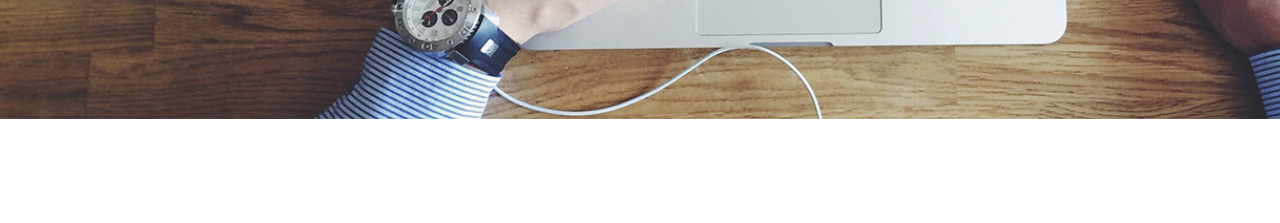
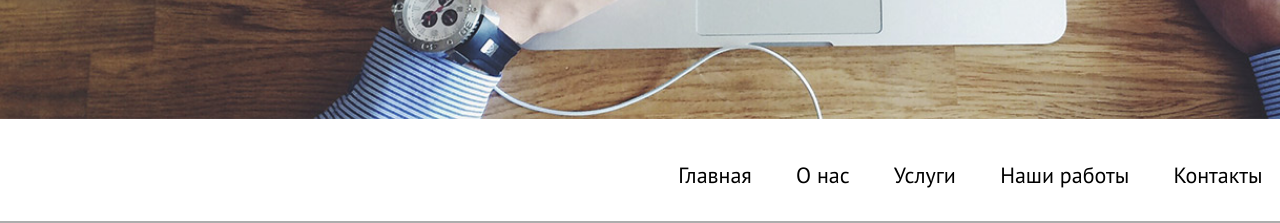
Before and after one commit to AsenchikA/WebAgency, a website: page src/index.html in a window 1280 px wide. Shown: the part 732-955 px from the top of the page. Before the commit the page ends 851 px from the top, so only its background shows below. Drawn offline with nearby package versions, Linux system fonts and the light colour scheme; files that its build step writes are made by us from their sources.

Commit message:
Верстка блока main-nav

```diff
--- a/src/index.html
+++ b/src/index.html
@@ -8,7 +8,7 @@
 </head>
 <body>
 <main>
-  <div class="promo">
+  <section class="promo">
     <div class="promo__container">
       <h2 class="promo__slogan">наши сайты заставляют работать ваш бизнес</h2>
       <div class="promo__text">Большинство веб-студий считают окончанием работы загрузку сайта в интернет. Но почти никто не умеет делать проекты, которые работают и приносят прибыль</div>
@@ -18,7 +18,18 @@
         <div class="advantages__item advantages__item--customers"><span class="advantages__number">218</span>постоянных клиентов</div>
       </div>
     </div>
-  </div>
+  </section>
+  <nav class="main-nav">
+    <div class="main-nav__container">
+      <ul class="main-menu">
+        <li class="main-menu__item"><a href="#" class="main-menu__link">Главная</a></li>
+        <li class="main-menu__item"><a href="#" class="main-menu__link">О нас</a></li>
+        <li class="main-menu__item"><a href="#" class="main-menu__link">Услуги</a></li>
+        <li class="main-menu__item"><a href="#" class="main-menu__link">Наши работы</a></li>
+        <li class="main-menu__item"><a href="#" class="main-menu__link">Контакты</a></li>
+    </ul>
+    </div>
+  </nav>
 </main>
 <script src="js/script.min.js"></script>
 </body>
--- /dev/null
+++ b/src/less/blocks/main-menu.less
@@ -0,0 +1,21 @@
+.main-menu {
+  margin: 0;
+  padding: 0;
+  list-style: none;
+  text-align: right;
+
+  &__item {
+    display: inline-block;
+    padding-left: 40px;
+  }
+
+  &__link {
+    text-decoration: none;
+    font-size: 22px;
+    color: #000;
+
+    &:hover {
+      color: #f6ae48;
+    }
+  }
+}
--- /dev/null
+++ b/src/less/blocks/main-nav.less
@@ -0,0 +1,9 @@
+.main-nav {
+  padding-top: 42px;
+  padding-bottom: 32px;
+  border-bottom: 2px solid #adadad;
+
+  &__container {
+    .container
+  }
+}
--- a/src/less/blocks/promo.less
+++ b/src/less/blocks/promo.less
@@ -22,8 +22,6 @@
   //   z-index:2;
   // }
 
-
-
   &__container {
     .container;
     padding: 0 75px;
--- a/src/less/style.less
+++ b/src/less/style.less
@@ -3,3 +3,5 @@
 @import 'fonts.less';
 @import './src/less/blocks/promo.less';
 @import './src/less/blocks/advantages.less';
+@import './src/less/blocks/main-nav.less';
+@import './src/less/blocks/main-menu.less';
```
